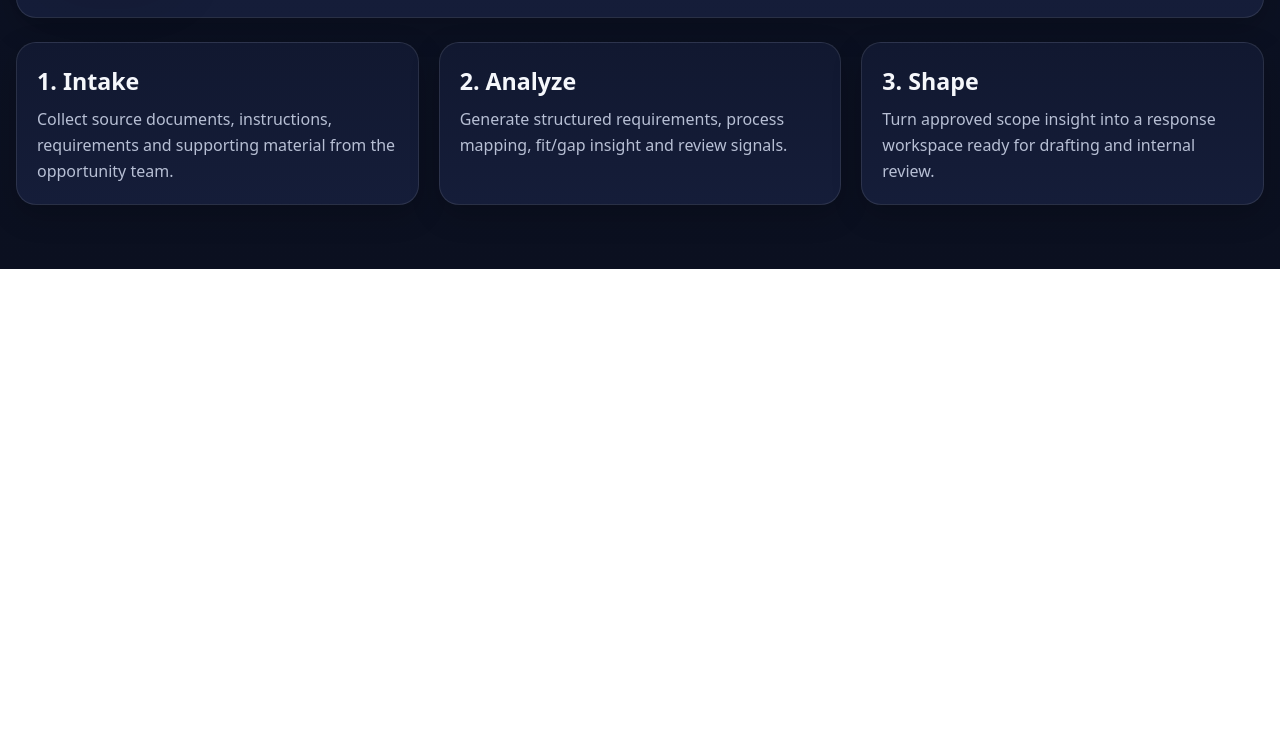
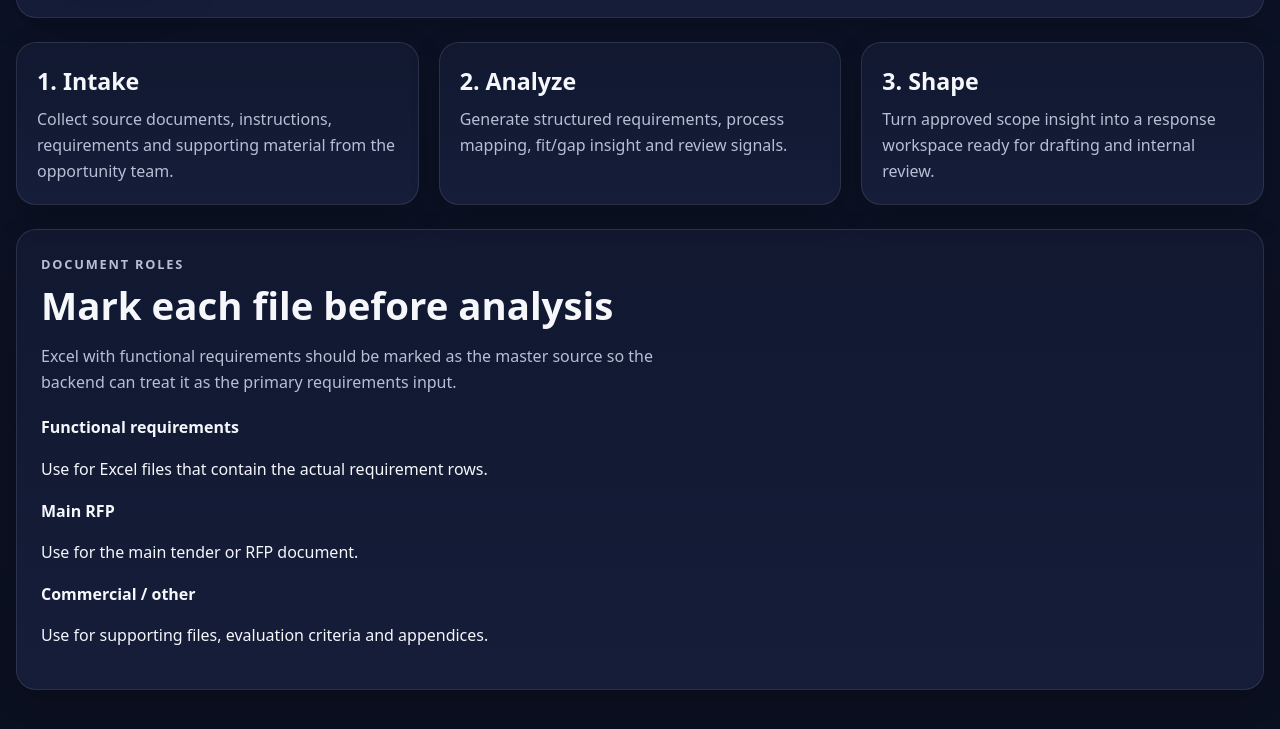
Before and after one commit to lalindh/private-rfp-demo, a plain HTML site: page index.html in a window 1280 px wide. Shown: the part 1607-2336 px from the top of the page. Before the commit the page ends 1876 px from the top, so only its background shows below. Drawn offline with Linux system fonts and the light colour scheme; no server answers; a web font is replaced by a local one.

Commit message:
Update index.html

```diff
--- a/index.html
+++ b/index.html
@@ -30,7 +30,7 @@
           <p class="section-label">Demo flow</p>
           <h2>Upload an RFP package</h2>
           <p>
-            Use drag and drop or browse for files. This demo simulates intake, requirement synthesis, process mapping and proposal workspace preparation.
+            Use drag and drop or browse for files. Mark each file with a document role so the system knows what to treat as the functional requirements master.
           </p>
         </div>
 
@@ -65,7 +65,7 @@
             <div class="status-card">
               <span class="status-label">Suggested next step</span>
               <strong id="suggested-next-step-title">Upload sample RFP material</strong>
-              <p id="suggested-next-step-text">Select one or more files and run an analysis to preview the experience.</p>
+              <p id="suggested-next-step-text">Select one or more files and assign a role before running analysis.</p>
             </div>
           </aside>
         </div>
@@ -422,6 +422,33 @@
         </div>
       </section>
     </section>
+
+    <section id="upload-metadata" class="feature-shell">
+      <div class="section-heading">
+        <p class="section-label">Document roles</p>
+        <h2>Mark each file before analysis</h2>
+        <p>
+          Excel with functional requirements should be marked as the master source so the backend can treat it as the primary requirements input.
+        </p>
+      </div>
+
+      <div class="role-legend">
+        <div class="role-card is-primary">
+          <strong>Functional requirements</strong>
+          <p>Use for Excel files that contain the actual requirement rows.</p>
+        </div>
+        <div class="role-card">
+          <strong>Main RFP</strong>
+          <p>Use for the main tender or RFP document.</p>
+        </div>
+        <div class="role-card">
+          <strong>Commercial / other</strong>
+          <p>Use for supporting files, evaluation criteria and appendices.</p>
+        </div>
+      </div>
+
+      <div id="role-file-list" class="role-file-list"></div>
+    </section>
   </main>
 
   <script src="app.js"></script>
```
